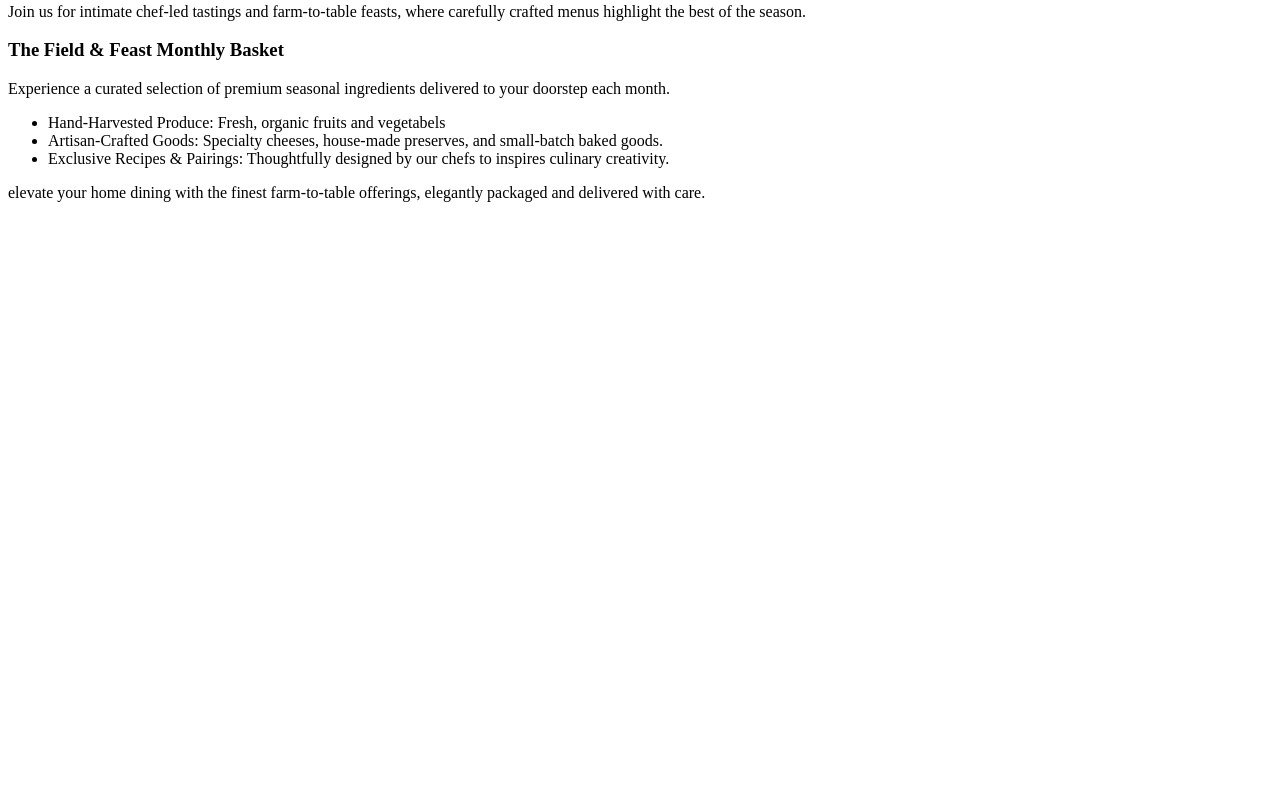
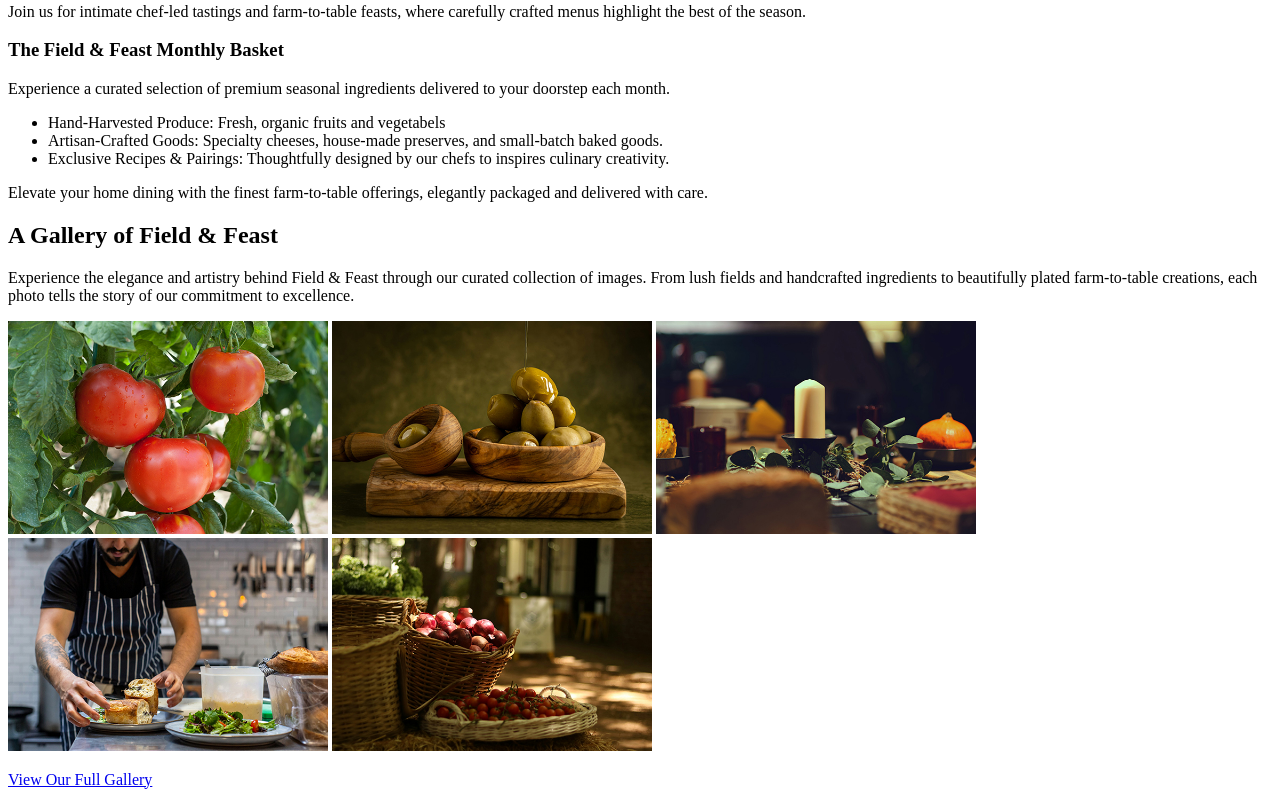
Before and after one commit to krfowler415/fieldandfeast, a plain HTML site: page index.html in a window 1280 px wide. Shown: the part 461-1266 px from the top of the page. Before the commit the page ends 800 px from the top, so only its background shows below. Drawn offline with Linux system fonts and the light colour scheme.

Commit message:
Update index.html

```diff
--- a/index.html
+++ b/index.html
@@ -12,7 +12,7 @@
 
     <!--HEADER-->
     <header>
-        <img src="image/fieldandfeastlogo.png" alt="Field & Feast Logo">
+        <img src="images/fieldandfeastlogo.png" alt="Field & Feast Logo">
         <h1>Field & Feast</h1>
         <p>Harvested with Care, Served with Elegance</p>
         <!--NAVIGATION-->
@@ -54,6 +54,72 @@
                 <li>Artisan-Crafted Goods: Specialty cheeses, house-made preserves, and small-batch baked goods.</li>
                 <li>Exclusive Recipes & Pairings: Thoughtfully designed by our chefs to inspires culinary creativity.</li>
             </ul>
-            <p>elevate your home dining with the finest farm-to-table offerings, elegantly packaged and delivered with care.</p>
+            <p>Elevate your home dining with the finest farm-to-table offerings, elegantly packaged and delivered with care.</p>
         </article>
     </section>
+
+    <!--GALLERY SECTION-->
+    <section id="gallery">
+        <h2>A Gallery of Field & Feast</h2>
+        <p>Experience the elegance and artistry behind Field & Feast through our curated collection of images.
+            From lush fields and handcrafted ingredients to beautifully plated farm-to-table creations, each photo tells the story of our commitment to excellence.</p>
+
+        <div class="gallery">
+            <img
+                src="images/tomatoes-200w.jpg"
+                srcset="images/tomatoes-200w.jpg 200w,
+                        images/tomatoes-300w.jpg 300w,
+                        images/tomatoes-600w.jpg 600w"
+                sizes="(max-width: 600px) 100vw,
+                        (max-width: 900px) 50vw,
+                        (max-width: 1200px) 33vw,
+                        25vw"
+                alt="Heirloom tomatoes at peak ripeness.">
+
+            <img
+                src="images/olive-oil-200w.jpg"
+                srcset="images/olive-oil-200w.jpg 200w,
+                        images/olive-oil-300w.jpg 300w,
+                        images/olive-oil-600w.jpg 600w"
+                sizes="(max-width: 600px) 100vw,
+                        (max-width: 900px) 50vw,
+                        (max-width: 1200px) 33vw,
+                        25vw"
+                alt="Drizzling golden olive oil over fresh harvest.">
+
+            <img
+                src="images/table-setting-200w.jpg"
+                srcset="images/table-setting-200w.jpg 200w,
+                        images/table-setting-300w.jpg 300w,
+                        images/table-setting-600w.jpg 600w"
+                sizes="(max-width: 600px) 100vw,
+                        (max-width: 900px) 50vw,
+                        (max-width: 1200px) 33vw,
+                        25vw"
+                alt="Elegant tablescape under the evening sky.">
+
+            <img
+                src="images/chef-plating-200w.jpg"
+                srcset="images/chef-plating-200w.jpg 200w,
+                        images/chef-plating-300w.jpg 300w,
+                        images/chef-plating-600w.jpg 600w"
+                sizes="(max-width: 600px) 100vw,
+                        (max-width: 900px) 50vw,
+                        (max-width: 1200px) 33vw,
+                        25vw"
+                alt="Artful plating with seasonal ingredients.">
+
+            <img
+                src="images/basket-200w.jpg"
+                srcset="images/basket-200w.jpg 200w,
+                        images/basket-300w.jpg 300w,
+                        images/basket-600w.jpg 600w"
+                sizes="(max-width: 600px) 100vw,
+                        (max-width: 900px) 50vw,
+                        (max-width: 1200px) 33vw,
+                        25vw"
+                alt="Our monthly basket, curated with care.">
+        </div>
+
+        <p><a href="#full-gallery">View Our Full Gallery</a></p>
+    </section>
```
